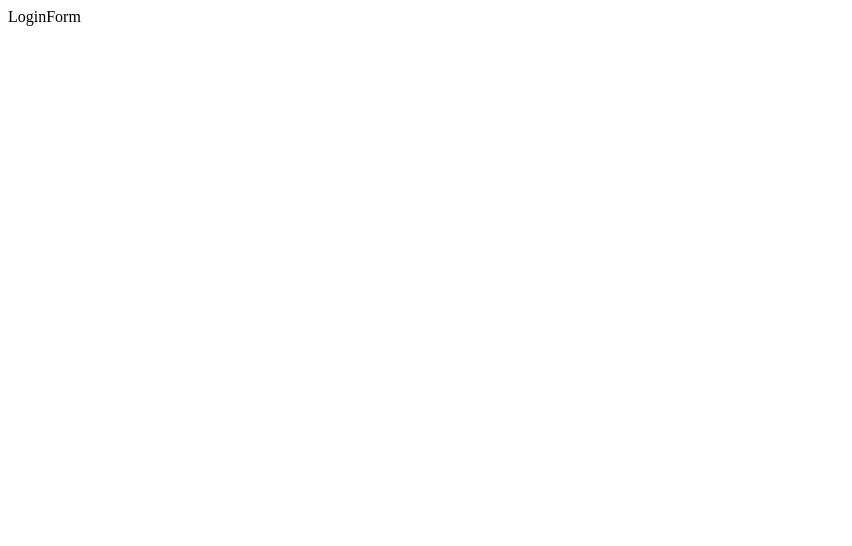
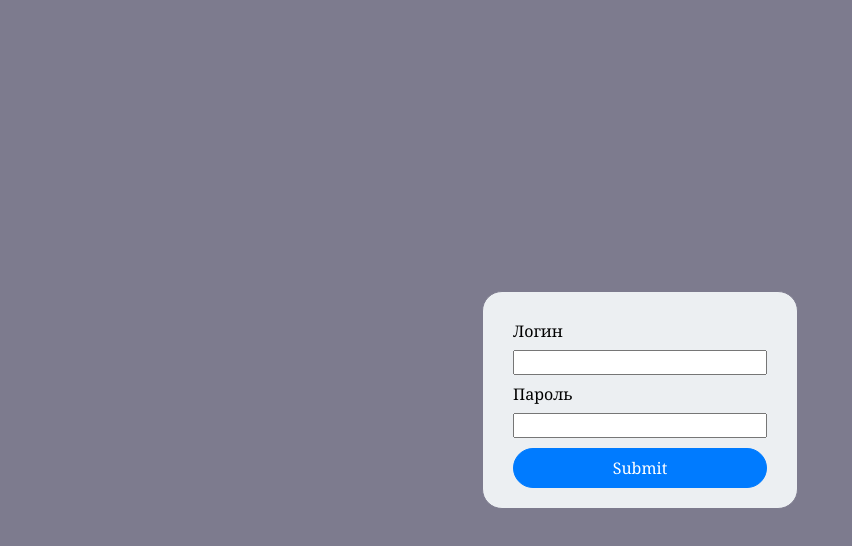
Before and after one commit to sherrasy/todo-list, a React (Vite) app in the folder todo-list/: page /#/auth in a window 1280 px wide. Shown: the top 546 px of the page, without its empty margins (0-852 px from the left). Built offline with nearby package versions, Linux system fonts and the light colour scheme.

Commit message:
feat: добавляет страницу авторизации

```diff
--- a/todo-list/package.json
+++ b/todo-list/package.json
@@ -13,6 +13,7 @@
     "@reduxjs/toolkit": "2.3.0",
     "react": "^18.3.1",
     "react-dom": "^18.3.1",
+    "react-hook-form": "^7.53.1",
     "react-redux": "9.1.2",
     "react-router-dom": "^6.27.0"
   },
--- a/todo-list/src/components/login-form/login-form.tsx
+++ b/todo-list/src/components/login-form/login-form.tsx
@@ -1,10 +1,51 @@
-function LoginForm():JSX.Element {
+import { ILoginForm } from '@/types/login-form.interface';
+import { AppRoute } from '@/utils/constant';
+import { saveAuthStatus } from '@/utils/helpers';
+import { useForm, SubmitHandler } from 'react-hook-form';
+import { useNavigate } from 'react-router-dom';
 
-    return (
-      <>
-  LoginForm
-      </>
-    )
-  }
+function LoginForm(): JSX.Element {
+  const {
+    register,
+    handleSubmit,
+    formState: { errors },
+    clearErrors,
+  } = useForm<ILoginForm>({ mode: 'onBlur', reValidateMode: 'onChange' });
+  const navigate = useNavigate();
+  const regex = /^admin$/i;
+  const handleLoginSubmit: SubmitHandler<ILoginForm> = () => {
+    saveAuthStatus();
+    navigate(AppRoute.Main)
+  };
+  return (
+    <form onSubmit={handleSubmit(handleLoginSubmit)}>
+        <div className='login-form__fields'>
+          <label className='login-form__field'>
+            <span>Логин </span>
+          <input
+            type='text'
+            {...register('login', {
+              required: { value: true, message: 'Обязательное поле' },
+              pattern: { value: regex, message: 'Неверный логин' },
+            })}
+            onChange={() => clearErrors('login')}
+          /></label>
+          {errors.login && <p className='login-form__error'> {errors.login.message}</p>}
+           <label className='login-form__field'>
+            <span>Пароль</span>
+          <input
+            type='text'
+            {...register('password', {
+              required: { value: true, message: 'Обязательное поле' },
+              pattern: { value: regex, message: 'Неверный пароль' },
+            })}
+            onChange={() => clearErrors('password')}
+          /></label>
+          {errors.password && <p className='login-form__error'> {errors.password.message}</p>}
+        <input type='submit' className='login-form__submit' defaultValue={'Войти'}/>
+      </div>
+    </form>
+  );
+}
 
-  export default LoginForm
+export default LoginForm;
--- a/todo-list/src/main.tsx
+++ b/todo-list/src/main.tsx
@@ -3,6 +3,7 @@ import { createRoot } from 'react-dom/client'
 import App from '@components/app/App'
 import { Provider } from 'react-redux'
 import { store } from './store'
+import '@styles/styles.scss';
 
 createRoot(document.getElementById('root')!).render(
   <StrictMode>
--- a/todo-list/src/pages/login-page/login-page.tsx
+++ b/todo-list/src/pages/login-page/login-page.tsx
@@ -2,9 +2,9 @@ import LoginForm from '@/components/login-form/login-form';
 
 function LoginPage(): JSX.Element {
   return (
-    <>
+    <div className='login-page__container'>
       <LoginForm />
-    </>
+    </div>
   );
 }
 
--- /dev/null
+++ b/todo-list/src/styles/blocks/login-form.scss
@@ -0,0 +1,39 @@
+@use '@styles/global/variables' as vars;
+
+.login-form {
+  &__fields {
+    display: flex;
+    flex-direction: column;
+    padding: 20px 30px;
+    border: 1px solid vars.$color-deluge;
+    border-radius: 20px;
+    background-color: vars.$color-solitude;
+  }
+
+  &__field {
+    display: flex;
+    flex-direction: column;
+    gap: 10px;
+    margin-top: 10px;
+  }
+
+  &__error {
+    margin: 6px 0;
+    text-align: center;
+    color: vars.$color-amaranth;
+  }
+
+  &__submit {
+    margin-top: 10px;
+    padding: 10px 14px;
+    background-color: vars.$color-dodger-blue;
+    color: vars.$color-white;
+    border: 1px solid vars.$color-dodger-blue;
+    border-radius: 20px;
+  }
+  &__submit:hover {
+    cursor: pointer;
+    background-color: vars.$color-dodger-blue-hover;
+    border: 1px solid vars.$color-dodger-blue-hover;
+  }
+}
--- a/todo-list/src/styles/global/variables.scss
+++ b/todo-list/src/styles/global/variables.scss
@@ -1,6 +1,7 @@
 // Colors
 $color-haiti: #2d2a42;
 $color-deluge: #7d7b8e;
+$color-solitude: #eceff2;
 $color-white: #ffffff;
 $color-amaranth: #dc3545;
 $color-amaranth-hover: #bd2130;
--- /dev/null
+++ b/todo-list/src/styles/pages/login-page.scss
@@ -0,0 +1,14 @@
+@forward '@styles/blocks/login-form';
+@use '@styles/global/variables' as vars;
+
+.login-page {
+  &__container {
+    height: 100vh;
+    width: 100%;
+    overflow: hidden;
+    display: flex;
+    justify-content: center;
+    align-items: center;
+    background-color: vars.$color-deluge;
+  }
+}
--- a/todo-list/src/styles/styles.scss
+++ b/todo-list/src/styles/styles.scss
@@ -1,11 +1,8 @@
 // Global
 //-----------------
 
-@import './vendor/normalize';
-@import './global/variables';
+@use './vendor/normalize';
 
 // Pages
 //-----------------
-
-// Blocks
-//-----------------
+@use './pages/login-page';
--- /dev/null
+++ b/todo-list/src/types/login-form.interface.ts
@@ -0,0 +1,4 @@
+export interface ILoginForm {
+    login: string
+    password: string
+}
```
Also changed, not shown: 1 other file (tests, documents, lock files or other folders).
